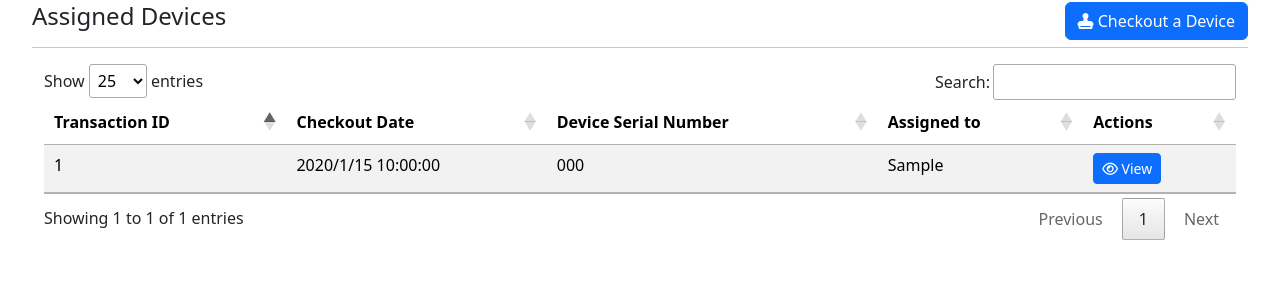
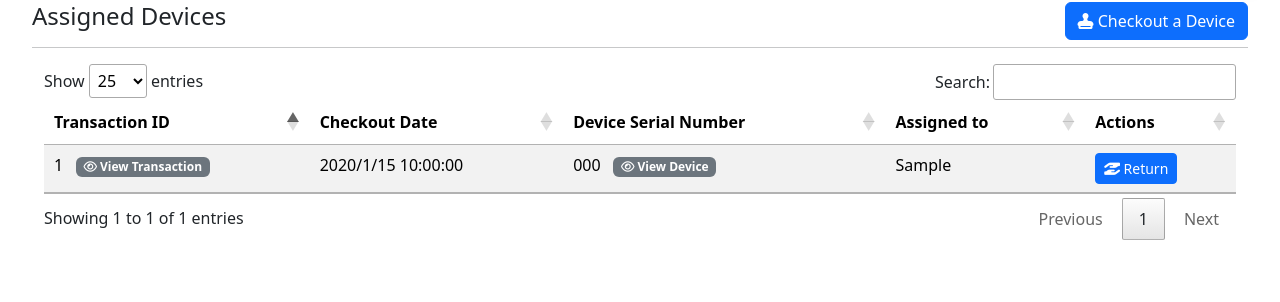
Before and after one commit to ravendinata/JACITA-Kanri, a Flask app: page /provisioning/assigned_devices in a window 1280 px wide. Shown: the part 80-382 px from the top of the page. Run offline with Flask 3, Linux system fonts and the light colour scheme; tables that the repository leaves empty hold one stand-in row (values such as "Sample post"); parts of the project's set-up code (start-up, migrations or seed data) failed here and were passed over; some libraries are stand-ins or nearby versions.

Commit message:
Assigned devices page improvement
Front End:
- Added badge buttons to jump to relevant pages (device page, transaction page)
- Replaced the view button with a return device button
Back End:
- Fixed export naming scheme
- Excluded the action column from being exported
- Change post-export action to open for PDF
- Tweaked orthogonal data

```diff
--- a/templates/assigned_devices.html
+++ b/templates/assigned_devices.html
@@ -30,7 +30,16 @@ $(document).ready(function ()
         ajax: '/api/provisioning/assigned_devices',
         columns:
         [
-            { data: 'transaction_id' },
+            {
+                data: 'transaction_id',
+                render: function (data, type, row)
+                {
+                    if (type === 'export')
+                        return data;
+
+                    return `${data} &nbsp <a href="/provisioning/view/${row.transaction_id}" class="badge bg-secondary text-decoration-none"><i class="fa-regular fa-eye"></i> View Transaction</a>`;
+                }
+            },
             {
                 data: 'transaction_date',
                 render: function (data, type, row)
@@ -38,13 +47,22 @@ $(document).ready(function ()
                     return new Date(data).toLocaleString('ja-JP');
                 }
             },
-            { data: 'device_serial_number' },
+            {
+                data: 'device_serial_number',
+                render: function (data, type, row)
+                {
+                    if (type === 'export')
+                        return data;
+
+                    return `${data} &nbsp <a href="/device/${row.device_serial_number}" class="badge bg-secondary text-decoration-none"><i class="fa-regular fa-eye"></i> View Device</a>`;
+                }
+            },
             { data: 'assignee' },
             {
                 data: null,
                 render: function (data, type, row)
                 {
-                    return `<a href="/provisioning/view/${row.transaction_id}" class="btn btn-primary btn-sm"><i class="fa-regular fa-eye"></i> View</a>`;
+                    return `<a href="/provisioning/return_device/${row.transaction_id}" class="btn btn-primary btn-sm"><i class="fa-solid fa-hand-holding-hand"></i> Return</a>`;
                 }
             }
         ],
@@ -90,24 +108,28 @@ $(document).ready(function ()
                                 extend: 'excelHtml5',
                                 text: 'Excel',
                                 autoFilter: true,
-                                filename: `Kanri_Devices_${new Date().toISOString().slice(0, 10)}`,
+                                filename: `Kanri_Assigned_Devices_${new Date().toISOString().slice(0, 10)}`,
                                 messageBottom: `Exported on ${new Date().toISOString().slice(0, 10)}. Generated by JACITA Kanri.`,
                                 sheetName: 'Devices',
                                 exportOptions:
                                 {
-                                    modifier:
-                                    {
-                                        page: 'all'
-                                    }
+                                    columns: [0, 1, 2, 3],
+                                    orthogonal: 'export'
                                 }
                             },
                             {
                                 extend: 'pdfHtml5',
                                 text: 'PDF',
-                                filename: `Kanri_Devices_${new Date().toISOString().slice(0, 10)}`,
+                                filename: `Kanri_Assigned_Devices_${new Date().toISOString().slice(0, 10)}`,
+                                download: 'open',
                                 messageBottom: `Exported on ${new Date().toISOString().slice(0, 10)}. Generated by JACITA Kanri.`,
                                 pageSize: 'A4',
-                                orientation: 'landscape'
+                                orientation: 'landscape',
+                                exportOptions:
+                                {
+                                    columns: [0, 1, 2, 3],
+                                    orthogonal: 'export'
+                                }
                             }
                         ]
                     }
```
